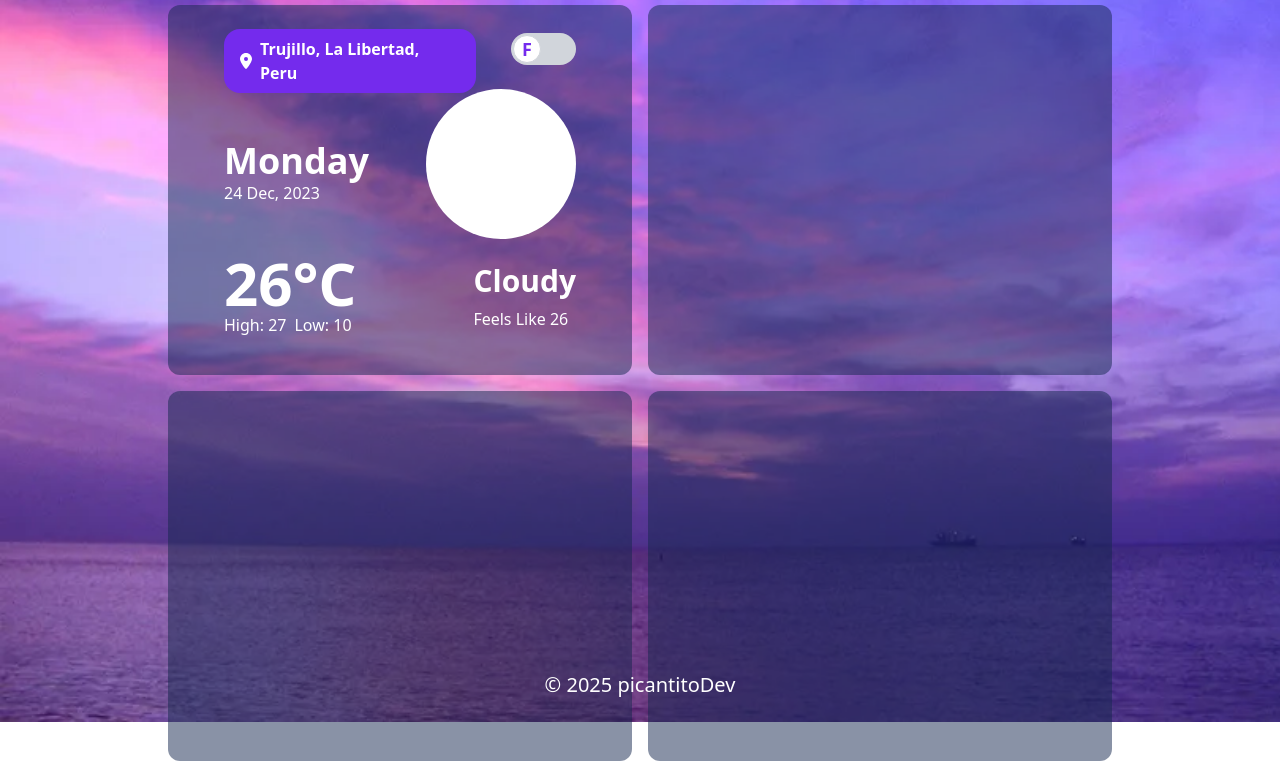
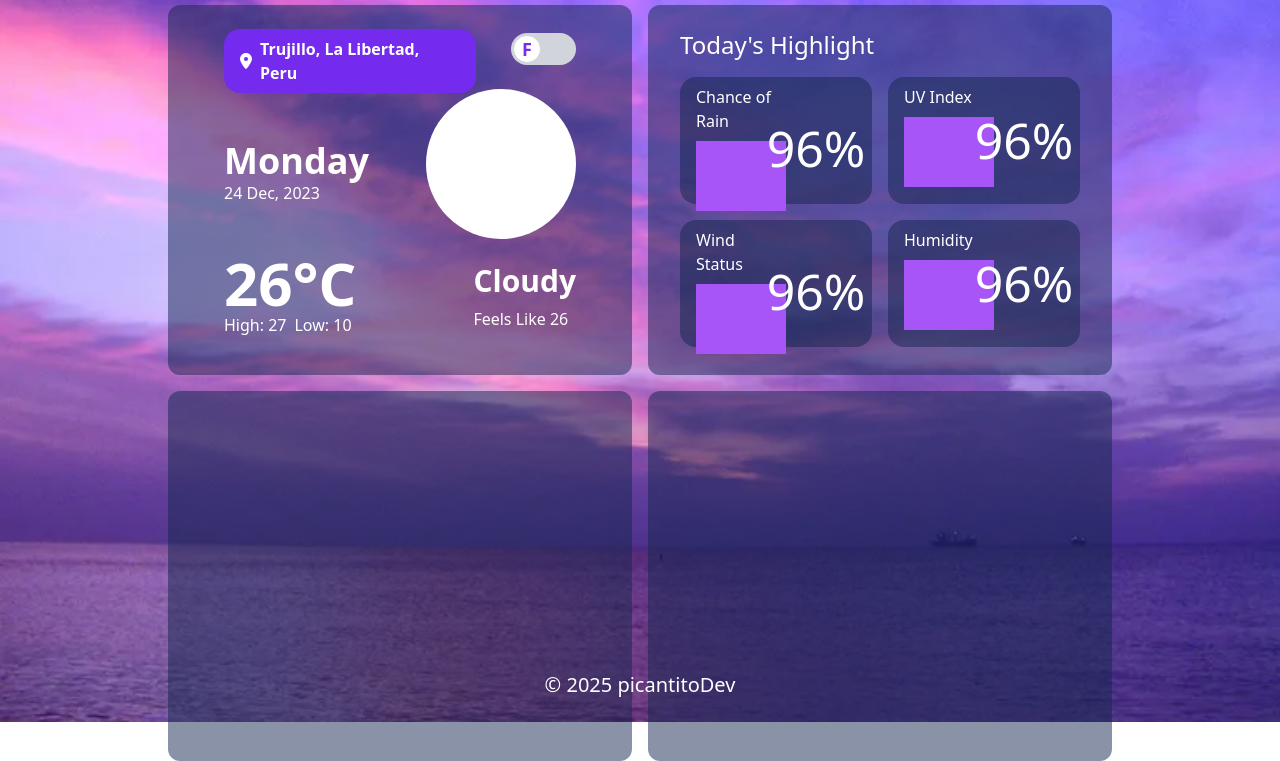
Before and after one commit to picantitoDev/weather-app, a website built with webpack: page src/template.html in a window 1280 px wide. Shown: the part 78-839 px from the top of the page. Built offline with nearby package versions, Linux system fonts and the light colour scheme.

Commit message:
Finish layout for 2/4 section, section of todays highlight

```diff
--- a/src/template.html
+++ b/src/template.html
@@ -93,10 +93,63 @@
           </div>
         </div>
       </div>
+
       <div
         id="today-highlights"
-        class="bg-[rgba(21,39,79,0.5);] rounded-xl"
-      ></div>
+        class="bg-[rgba(21,39,79,0.5);] rounded-xl px-8 py-6 h-[370px]"
+      >
+        <h1 class="text-white text-2xl">Today's Highlight</h1>
+        <div class="grid grid-cols-2 h-[270px] gap-4 mt-4 grid-rows-2">
+          <div
+            class="bg-[rgba(21,39,79,0.5);] rounded-2xl p-2 px-4 grid grid-cols-2"
+          >
+            <div class="space-y-2">
+              <p class="text-white">Chance of Rain</p>
+              <div class="bg-purple-500 h-[70px] w-[90px]"></div>
+            </div>
+
+            <div class="flex items-center justify-center">
+              <p class="text-white text-[50px]">96%</p>
+            </div>
+          </div>
+          <div
+            class="bg-[rgba(21,39,79,0.5);] rounded-2xl p-2 px-4 grid grid-cols-2"
+          >
+            <div class="space-y-2">
+              <p class="text-white">UV Index</p>
+              <div class="bg-purple-500 h-[70px] w-[90px]"></div>
+            </div>
+
+            <div class="flex items-center justify-center">
+              <p class="text-white text-[50px]">96%</p>
+            </div>
+          </div>
+          <div
+            class="bg-[rgba(21,39,79,0.5);] rounded-2xl p-2 px-4 grid grid-cols-2"
+          >
+            <div class="space-y-2">
+              <p class="text-white">Wind Status</p>
+              <div class="bg-purple-500 h-[70px] w-[90px]"></div>
+            </div>
+
+            <div class="flex items-center justify-center">
+              <p class="text-white text-[50px]">96%</p>
+            </div>
+          </div>
+          <div
+            class="bg-[rgba(21,39,79,0.5);] rounded-2xl p-2 px-4 grid grid-cols-2"
+          >
+            <div class="space-y-2">
+              <p class="text-white">Humidity</p>
+              <div class="bg-purple-500 h-[70px] w-[90px]"></div>
+            </div>
+
+            <div class="flex items-center justify-center">
+              <p class="text-white text-[50px]">96%</p>
+            </div>
+          </div>
+        </div>
+      </div>
       <div
         id="pronostic"
         class="bg-[rgba(21,39,79,0.5);] rounded-xl h-[370px]"
```
